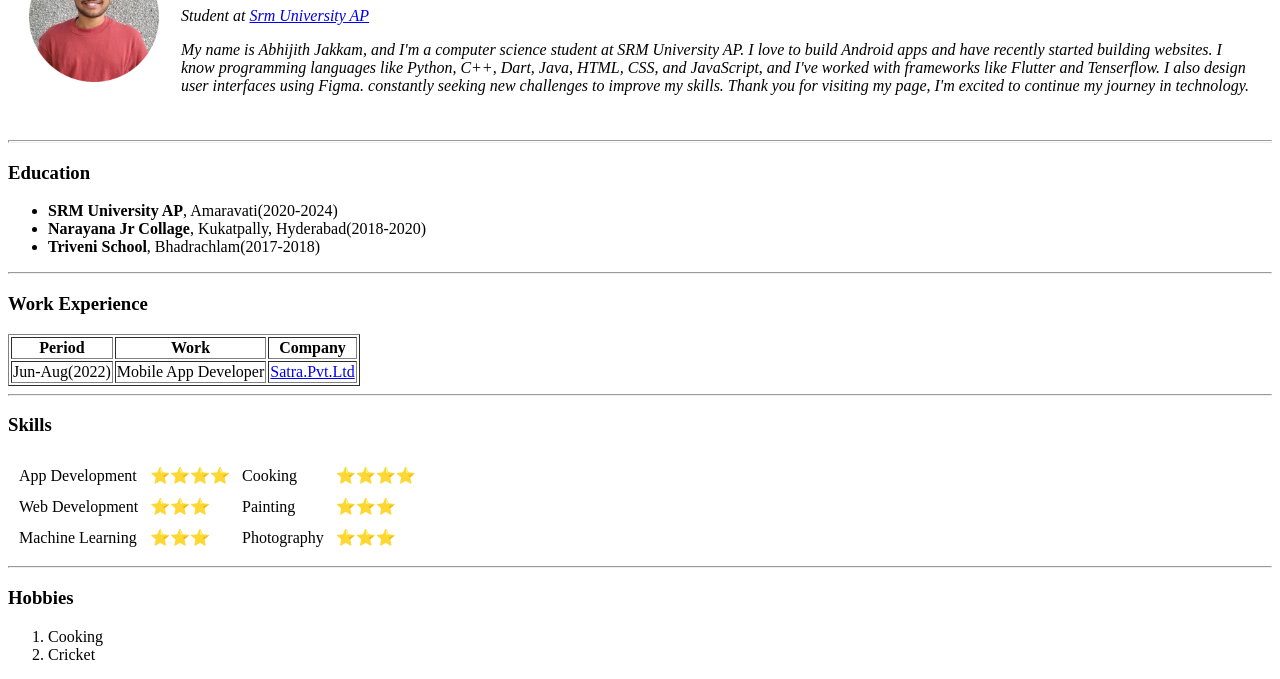
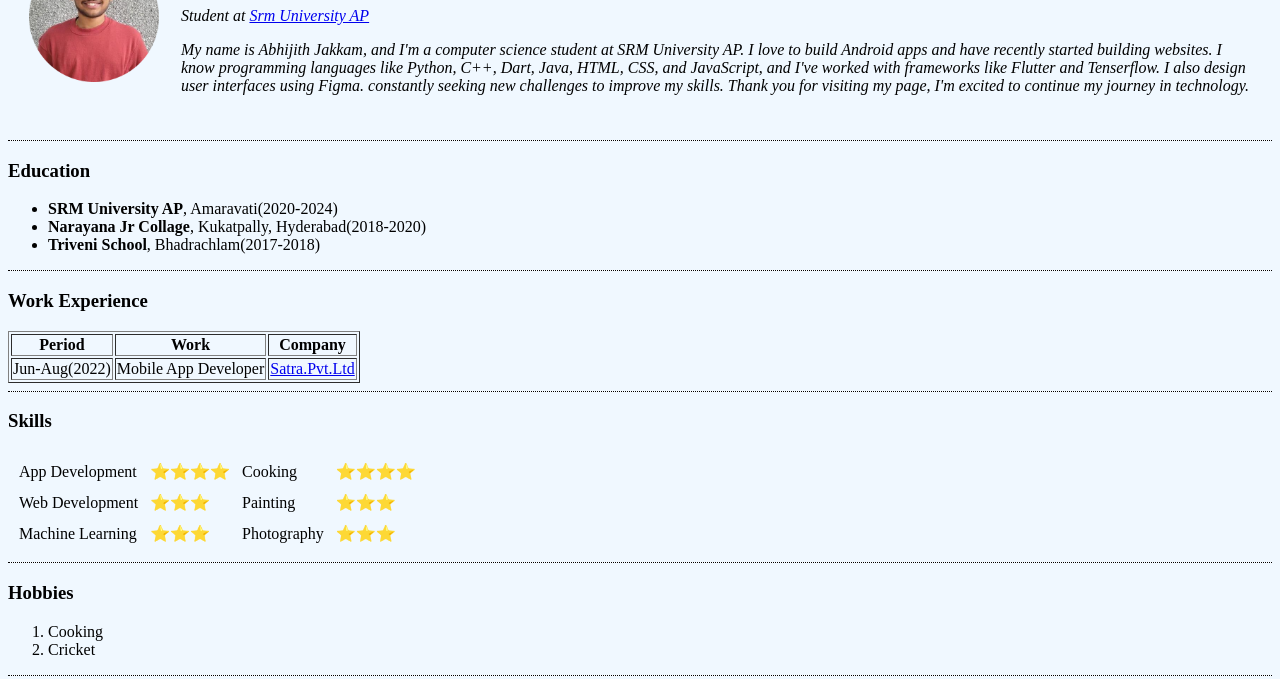
Before and after one commit to Abhijithjakkam/My_Personal_WebSite, a plain HTML site: page index.html in a window 1280 px wide. Shown: the part 102-781 px from the top of the page. Drawn offline with Linux system fonts and the light colour scheme.

Commit message:
first commit

```diff
--- a/index.html
+++ b/index.html
@@ -3,6 +3,18 @@
 <head>
     <meta charset="UTF-8">
     <title>Abhijith's Personal Site</title>
+
+    <style>
+        body{
+            background-color: aliceblue;
+        }
+        hr{
+            background-color: white;
+            border-style: dotted none none;
+            height: 0px;
+        }
+    </style>
+
 </head>
 
 <body>
@@ -14,7 +26,12 @@
         <td>
             <h1>Abhijith Jakkam</h1>
             <em><p>Student at <a href="https://srmap.edu.in/">Srm University AP</a></p>
-            <p>My name is Abhijith Jakkam, and I'm a computer science student at SRM University AP. I love to build Android apps and have recently started building websites. I know programming languages like Python, C++, Dart, Java, HTML, CSS, and JavaScript, and I've worked with frameworks like Flutter and Tenserflow. I also design user interfaces using Figma. constantly seeking new challenges to improve my skills. Thank you for visiting my page, I'm excited to continue my journey in technology.</p></em>
+            <p>My name is Abhijith Jakkam, and I'm a computer science student at SRM University AP.
+                 I love to build Android apps and have recently started building websites.
+                  I know programming languages like Python, C++, Dart, Java, HTML, CSS, and JavaScript, and
+                   I've worked with frameworks like Flutter and Tenserflow.
+                 I also design user interfaces using Figma. constantly seeking new challenges to improve my skills.
+                 Thank you for visiting my page, I'm excited to continue my journey in technology.</p></em>
         </td>
         </tr>
    </table>
```
